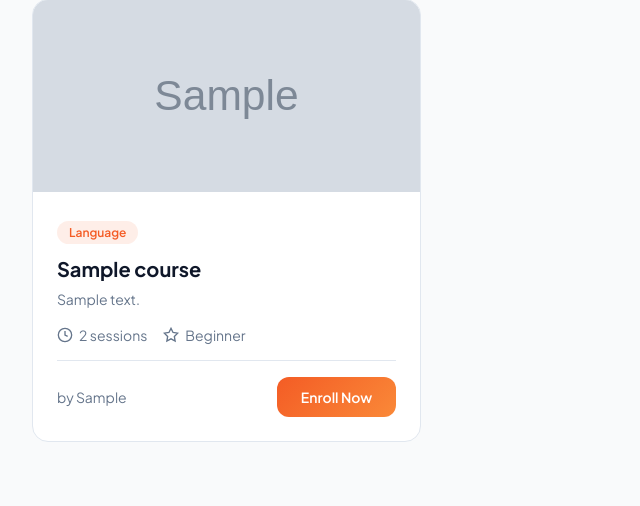
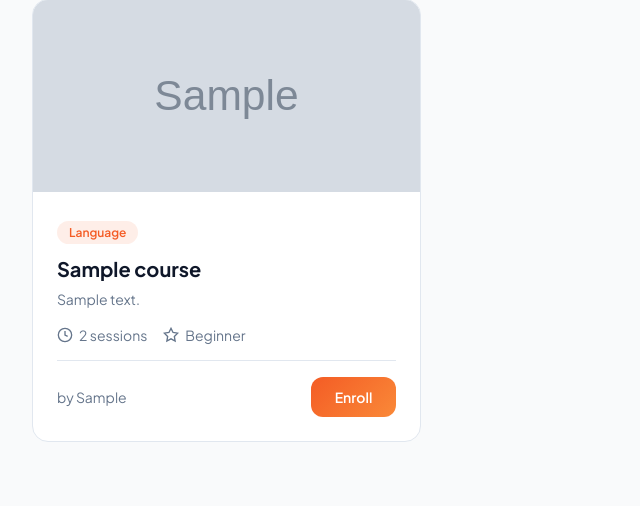
Before and after one commit to heres-riya/unoworld, a Flask app: template templates/portal.html in a window 1280 px wide. Shown: the part 992-1498 px from the top of the page, without its empty margins (0-640 px from the left). Run offline with Flask 3, Linux system fonts and the light colour scheme; the template is opened without the code that fills it: values that come from a table or form of the project are taken from there, others are empty; a user stored in the database is signed in; tables that the repository leaves empty hold one stand-in row (values such as "Sample post"); grey boxes marked "Sample" are stand-in pictures.

Commit message:
button text change

```diff
--- a/templates/admin.html
+++ b/templates/admin.html
@@ -50,7 +50,7 @@
                 <select name="course_id" class="form-select mb-2">
                     {% for c in courses %}<option value="{{ c.id }}">{{ c.course_name }}</option>{% endfor %}
                 </select>
-                <button type="submit" class="btn btn-success w-100">Enroll Now</button>
+                <button type="submit" class="btn btn-success w-100">Enroll</button>
             </form>
         </div>
 
--- a/templates/portal.html
+++ b/templates/portal.html
@@ -147,7 +147,7 @@
               <div class="course-instructor">by {{ c.instructor }}</div>
             </div>
             {% if session.get('student_id') %}
-                <a href="/enroll/{{ c.id }}" class="btn-enroll" style="text-decoration: none; display: flex; align-items: center; justify-content: center; height: 2.5rem; padding: 0 1.5rem;">Enroll Now</a>            {% else %}
+                <a href="/enroll/{{ c.id }}" class="btn-enroll" style="text-decoration: none; display: flex; align-items: center; justify-content: center; height: 2.5rem; padding: 0 1.5rem;">Enroll</a>            {% else %}
               <button class="btn-enroll" disabled style="opacity: 0.5; cursor: not-allowed;">Sign in to Enroll</button>
             {% endif %}
           </div>
```
